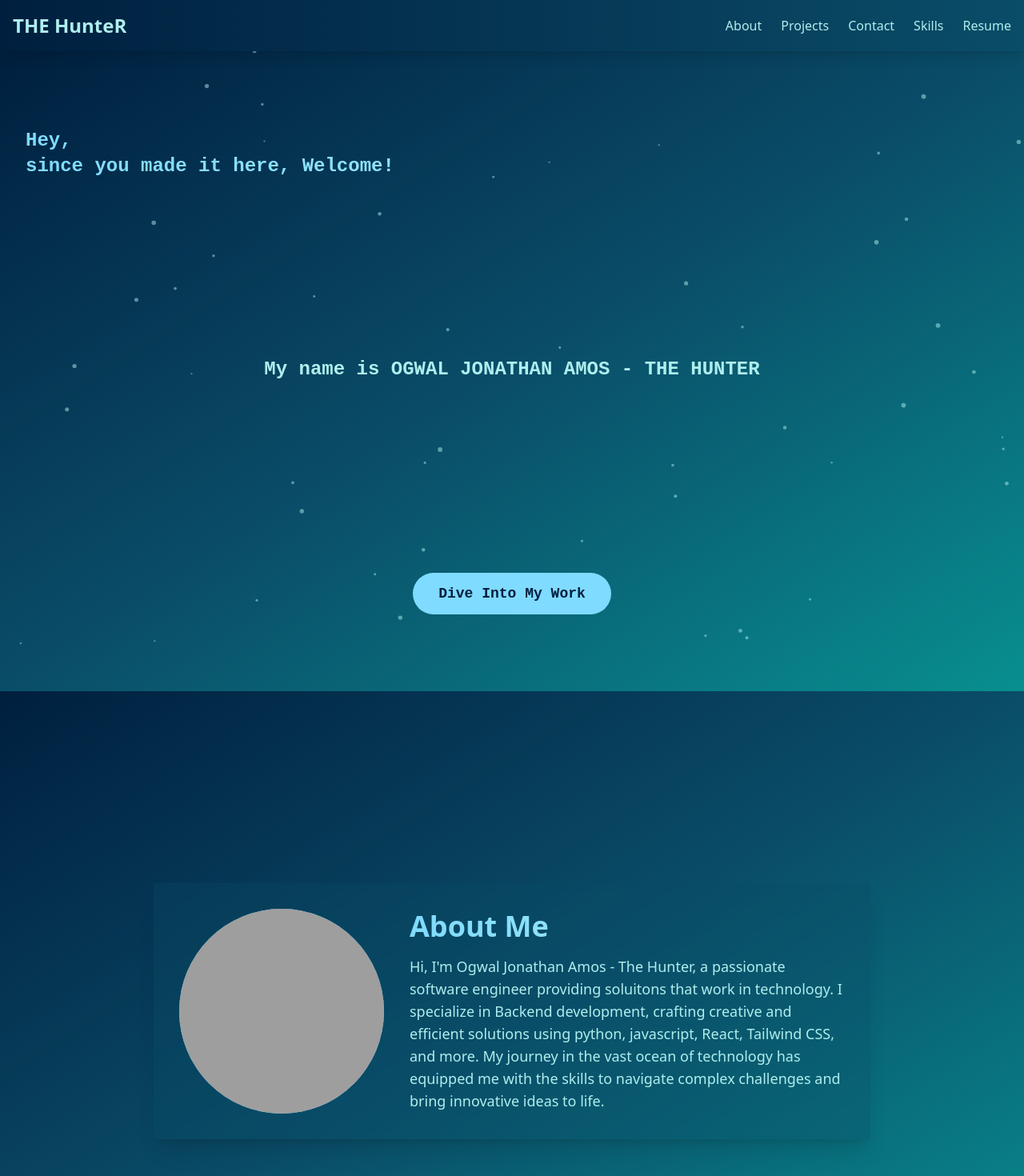
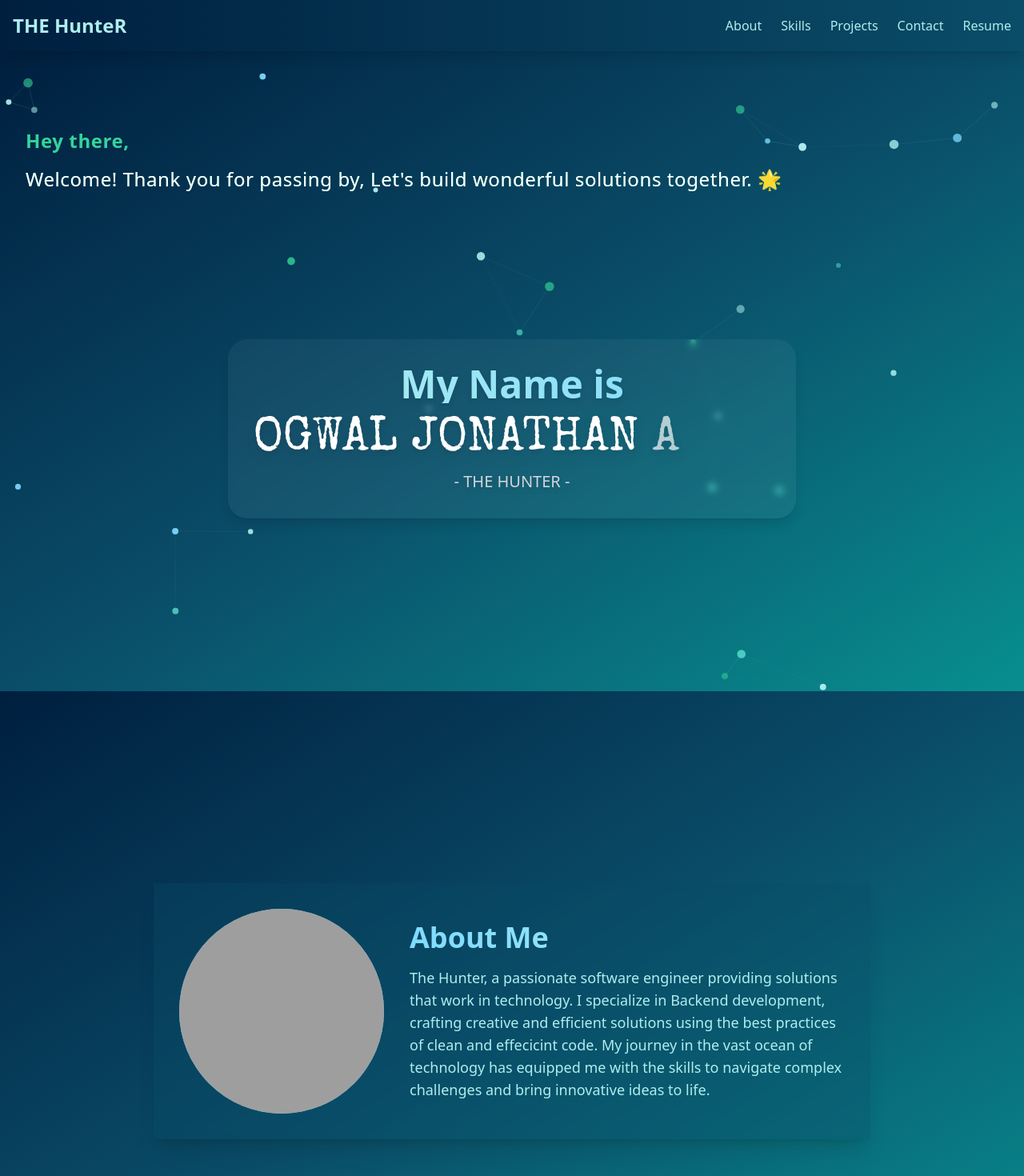
Before and after one commit to O-G-W-A-L/hunter, a React (Vite) app: page / in a window 1280 px wide. Shown: the top 1470 px of the page at 80% size. Built offline with nearby package versions, Linux system fonts and the light colour scheme; grey boxes are pictures that could not be loaded.

Commit message:
make it sleek

```diff
--- a/package.json
+++ b/package.json
@@ -19,6 +19,7 @@
     "postcss": "^8.4.49",
     "react": "^18.3.1",
     "react-dom": "^18.3.1",
+    "react-icons": "^5.4.0",
     "react-router-dom": "^7.1.1",
     "react-spring": "^9.7.5",
     "shadcn-ui": "^0.9.4",
--- a/src/components/Footer.jsx
+++ b/src/components/Footer.jsx
@@ -6,7 +6,7 @@ const socialLinks = [
   { Icon: GitHub, href: 'https://github.com/O-G-W-A-L' },
   { Icon: Linkedin, href: 'https://linkedin.com/in/jonathan-amos-ogwal-725926285/' },
   { Icon: X, href: 'https://x.com/Ogwal_Jonathan' },
-  { Icon: Mail, href: 'mailto:your.email@example.com' },
+  { Icon: Mail, href: 'huntertest02@gmail.com' },
 ];
 
 export default function Footer() {
--- a/src/components/Navbar.jsx
+++ b/src/components/Navbar.jsx
@@ -1,7 +1,7 @@
 import React, { useState } from 'react';
 import { motion } from 'framer-motion';
 
-const navItems = ['About', 'Projects', 'Contact', 'Skills', 'Resume'];
+const navItems = ['About', 'Skills', 'Projects', 'Contact', 'Resume'];
 
 export default function Navbar() {
   const [isOpen, setIsOpen] = useState(false);
--- a/src/index.css
+++ b/src/index.css
@@ -1,6 +1,5 @@
-/* src/styles/tailwind.css */
+@import url('https://fonts.googleapis.com/css2?family=Special+Elite&display=swap');
+
 @tailwind base;
 @tailwind components;
 @tailwind utilities;
-
-@import url('https://fonts.googleapis.com/css2?family=Special+Elite&display=swap');
--- a/src/pages/About.jsx
+++ b/src/pages/About.jsx
@@ -31,7 +31,7 @@ export default function About() {
             animate={{ opacity: 1, x: 0 }}
             transition={{ delay: 0.4, duration: 0.8 }}
           >
-            Hi, I'm Ogwal Jonathan Amos - The Hunter, a passionate software engineer providing soluitons that work in technology. I specialize in Backend development, crafting creative and efficient solutions using python, javascript, React, Tailwind CSS, and more. My journey in the vast ocean of technology has equipped me with the skills to navigate complex challenges and bring innovative ideas to life.
+            The Hunter, a passionate software engineer providing solutions that work in technology. I specialize in Backend development, crafting creative and efficient solutions using the best practices of clean and effecicint code. My journey in the vast ocean of technology has equipped me with the skills to navigate complex challenges and bring innovative ideas to life.
           </motion.p>
         </div>
       </motion.div>
--- a/src/pages/Home.jsx
+++ b/src/pages/Home.jsx
@@ -1,49 +1,82 @@
-import React, { useEffect, useRef } from "react";
+import React, { useEffect, useRef, useState } from "react";
 import { motion } from "framer-motion";
 
 const fadeIn = (delay = 0) => ({
   initial: { opacity: 0, y: 20 },
   animate: { opacity: 1, y: 0 },
-  transition: { delay, duration: 0.8 }
+  transition: { delay, duration: 0.8 },
 });
 
 export default function Home() {
+  const [key, setKey] = useState(0);
+
+  // Re-trigger the typing effect every 5 seconds
+  useEffect(() => {
+    const interval = setInterval(() => {
+      setKey((prevKey) => prevKey + 1);
+    }, 5000);
+
+    // Cleanup interval on component unmount
+    return () => clearInterval(interval);
+  }, []);
+
   return (
-    <div className="min-h-screen bg-gradient-to-br from-[#001F3F] via-[#0A4D68] to-[#088F8F] text-[#AEEEEE] p-4 sm:p-8 flex flex-col justify-between relative overflow-hidden font-typewriter">
+    <div className="min-h-screen bg-gradient-to-br from-[#001F3F] via-[#0A4D68] to-[#088F8F] text-[#AEEEEE] p-4 sm:p-8 flex flex-col justify-between relative overflow-hidden">
       <BackgroundAnimation />
 
       <header className="z-10 mt-8 sm:mt-16">
         <motion.h1
-          className="text-lg sm:text-xl md:text-2xl font-bold bg-clip-text text-transparent bg-gradient-to-r from-[#7FDBFF] to-[#AEEEEE] leading-tight"
+          className="text-lg sm:text-xl md:text-2xl font-bold bg-clip-text text-transparent bg-gradient-to-r from-[#34D399] to-[#4FD1C5] leading-snug tracking-wide"
           {...fadeIn()}
         >
-          Hey,
-          <br />
-          <span>since you made it here, Welcome!</span>
+          Hey there, <br />
+          <span className="block text-[#FFFFFF] mt-4 font-light">
+            Welcome! Thank you for passing by, Let's build wonderful solutions
+            together. 🌟
+          </span>
         </motion.h1>
       </header>
 
-      <main className="flex-grow flex items-center justify-center z-10 my-8 sm:my-0">
-        <motion.div className="text-center" {...fadeIn(0.3)}>
-          <h2 className="text-lg sm:text-xl md:text-2xl font-semibold mb-2 sm:mb-4">
-            My name is{" "}
-            <span className="font-typewriter">
-              OGWAL JONATHAN AMOS
-            </span>{" "}
-            - THE HUNTER
-          </h2>
+      <main className="flex-grow flex items-center justify-center z-10 my-8 sm:my-0 relative">
+        <motion.div
+          className="text-center relative p-8 rounded-3xl backdrop-blur-sm bg-white bg-opacity-5 shadow-lg"
+          initial={{ opacity: 0, scale: 0.9 }}
+          animate={{ opacity: 1, scale: 1 }}
+          transition={{ duration: 0.5 }}
+        >
+          <motion.h2
+            className="text-3xl sm:text-4xl md:text-5xl font-extrabold text-transparent bg-clip-text bg-gradient-to-r from-[#AEEEEE] to-[#7FDBFF] mb-4 drop-shadow-md"
+            {...fadeIn(0.3)}
+          >
+            My Name is
+          </motion.h2>
+
+          <motion.div
+            key={key} // Re-trigger animation every 5 seconds
+            className="block text-white text-4xl sm:text-5xl md:text-6xl mb-2 font-typewriter drop-shadow-lg"
+            initial={{ opacity: 1 }}
+            animate={{ opacity: 1 }}
+          >
+            {Array.from("OGWAL JONATHAN AMOS").map((char, index) => (
+              <motion.span
+                key={index}
+                initial={{ opacity: 0 }}
+                animate={{ opacity: 1 }}
+                transition={{ duration: 0.1, delay: 0.0 + index * 0.1 }}
+              >
+                {char}
+              </motion.span>
+            ))}
+          </motion.div>
+
+          <motion.p
+            className="text-lg sm:text-xl text-[#D1D5DB] mt-2 font-medium drop-shadow-md"
+            {...fadeIn(1.5)}
+          >
+            - THE HUNTER -
+          </motion.p>
         </motion.div>
       </main>
-
-      <footer className="flex justify-center z-10 mb-8 sm:mb-16">
-        <motion.button
-          className="bg-[#7FDBFF] text-[#001F3F] px-6 sm:px-8 py-2 sm:py-3 rounded-full font-bold text-base sm:text-lg transition-colors duration-300 ease-in-out hover:bg-[#AEEEEE]"
-          whileHover={{ scale: 1.05 }}
-          whileTap={{ scale: 0.95 }}
-        >
-          Dive Into My Work
-        </motion.button>
-      </footer>
     </div>
   );
 }
@@ -64,34 +97,63 @@ const BackgroundAnimation = () => {
     window.addEventListener("resize", resizeCanvas);
     resizeCanvas();
 
-    const particles = Array.from({ length: 50 }, () => ({
-      x: Math.random() * canvas.width,
-      y: Math.random() * canvas.height,
-      radius: Math.random() * 2 + 1,
-      speedX: Math.random() * 2 - 1,
-      speedY: Math.random() * 2 - 1,
-    }));
+    const particles = [];
+    const particleCount = 30;
+    const colors = ["#AEEEEE", "#7FDBFF", "#34D399", "#4FD1C5"];
+
+    for (let i = 0; i < particleCount; i++) {
+      particles.push({
+        x: Math.random() * canvas.width,
+        y: Math.random() * canvas.height,
+        radius: Math.random() * 4 + 2,
+        color: colors[Math.floor(Math.random() * colors.length)],
+        speedX: Math.random() * 0.3 - 0.15,
+        speedY: Math.random() * 0.3 - 0.15,
+        opacity: Math.random() * 0.5 + 0.5,
+      });
+    }
 
     const drawParticle = (particle) => {
       ctx.beginPath();
       ctx.arc(particle.x, particle.y, particle.radius, 0, Math.PI * 2);
-      ctx.fillStyle = "rgba(174, 238, 238, 0.5)";
+      ctx.fillStyle = `${particle.color}${Math.floor(particle.opacity * 255)
+        .toString(16)
+        .padStart(2, "0")}`;
       ctx.fill();
     };
 
-    const updateParticle = (particle) => {
-      particle.x += particle.speedX;
-      particle.y += particle.speedY;
-      if (particle.x < 0 || particle.x > canvas.width) particle.speedX *= -1;
-      if (particle.y < 0 || particle.y > canvas.height) particle.speedY *= -1;
+    const connectParticles = () => {
+      for (let i = 0; i < particles.length; i++) {
+        for (let j = i + 1; j < particles.length; j++) {
+          const dx = particles[i].x - particles[j].x;
+          const dy = particles[i].y - particles[j].y;
+          const distance = Math.sqrt(dx * dx + dy * dy);
+
+          if (distance < 150) {
+            ctx.beginPath();
+            ctx.strokeStyle = `rgba(174, 238, 238, ${0.15 - distance / 1000})`;
+            ctx.lineWidth = 1;
+            ctx.moveTo(particles[i].x, particles[i].y);
+            ctx.lineTo(particles[j].x, particles[j].y);
+            ctx.stroke();
+          }
+        }
+      }
     };
 
     const animate = () => {
       ctx.clearRect(0, 0, canvas.width, canvas.height);
+
       particles.forEach((particle) => {
         drawParticle(particle);
-        updateParticle(particle);
+        particle.x += particle.speedX;
+        particle.y += particle.speedY;
+
+        if (particle.x < 0 || particle.x > canvas.width) particle.speedX *= -1;
+        if (particle.y < 0 || particle.y > canvas.height) particle.speedY *= -1;
       });
+
+      connectParticles();
       animationFrameId = requestAnimationFrame(animate);
     };
 
--- a/src/pages/Projects.jsx
+++ b/src/pages/Projects.jsx
@@ -12,21 +12,15 @@ const projects = [
   {
     name: "FreeMind",
     description: "A mind mapping tool to help users brainstorm ideas and organize thoughts effectively.",
-    link: "#",
-    tags: ["JavaScript", "D3.js", "React","LocalStorage"]
+    link: "https://github.com/O-G-W-A-L/FreeMind.git",
+    tags: ["JavaScript", "Firebase", "MongoDB", "React","Express", "Node JS", "Tailwind CSS"]
   },
   {
     name: "TabSmart",
     description: "A browser extension for managing tabs and improving your browsing experience.",
-    link: "#",
+    link: "https://github.com/O-G-W-A-L/TabSmart.git",
     tags: ["Chrome Extension", "JavaScript", "Browser API"]
   },
-  {
-    name: "CodeCollab",
-    description: "Real-time collaborative coding platform for remote pair programming.",
-    link: "#",
-    tags: ["WebSockets", "Monaco Editor", "Node.js"]
-  }
 ];
 
 const containerVariants = {
--- a/src/pages/Resume.jsx
+++ b/src/pages/Resume.jsx
@@ -3,9 +3,8 @@ import { motion } from 'framer-motion';
 import { DownloadIcon, Briefcase } from 'lucide-react';
 
 const experiences = [
-  { role: "Backend Developer", company: "Afraco Tech" },
-  { role: "Software Engineer", company: "Hunters" },
-  { role: "AI Researcher", company: "Innovations Lab" },
+  { role: "Software Engineer", company: "Freelance" },
+  { role: "IT Specialist", company: "Afraco Co" },
 ];
 
 export default function Resume() {
```
Also changed, not shown: src/pages/Contact.jsx (+90 -23 lines), src/pages/Skills.jsx (+16 -25 lines), 1 other file (tests, documents, lock files or other folders).
